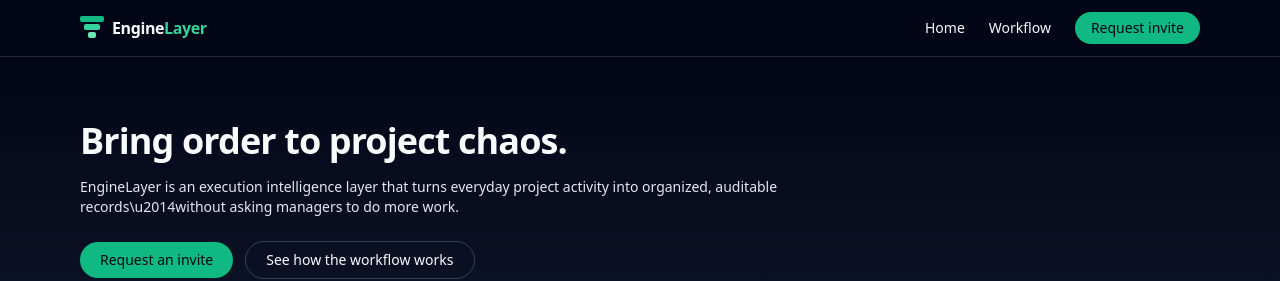
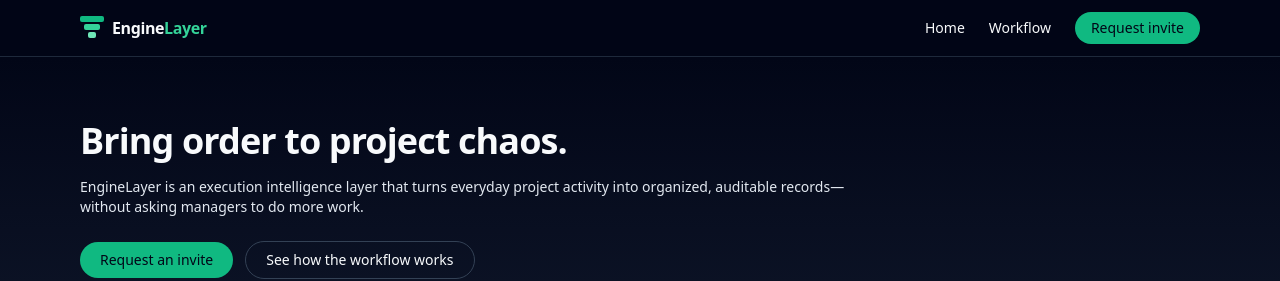
Before and after one commit to EngineLayer-ai/enginelayer-marketing, a Next.js app: page / in a window 1280 px wide. Shown: the top 281 px of the page. Built offline with nearby package versions, Linux system fonts and the light colour scheme.

Commit message:
fix: restore Unicode in Hero

```diff
--- a/src/components/Hero.tsx
+++ b/src/components/Hero.tsx
@@ -10,7 +10,7 @@ export function Hero() {
           </h1>
           <p className="text-sm text-slate-200">
             EngineLayer is an execution intelligence layer that turns everyday
-            project activity into organized, auditable records\u2014without asking
+            project activity into organized, auditable records—without asking
             managers to do more work.
           </p>
         </div>
```
